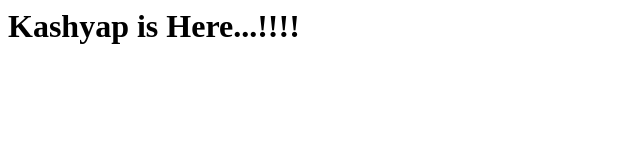
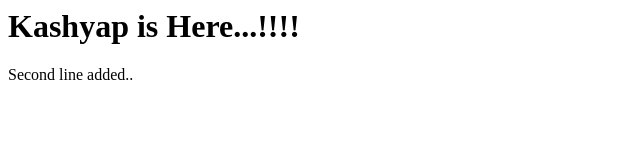
Before and after one commit to kashyapSheladiya/portfolio, a plain HTML site: page index.html in a window 1280 px wide. Shown: the whole page, without its empty margins (0-640 px from the left). Drawn offline with Linux system fonts and the light colour scheme.

Commit message:
Update index.html

```diff
--- a/index.html
+++ b/index.html
@@ -1 +1,2 @@
 <h1>Kashyap is Here...!!!!</h1>
+<p>Second line added..</p>
```
